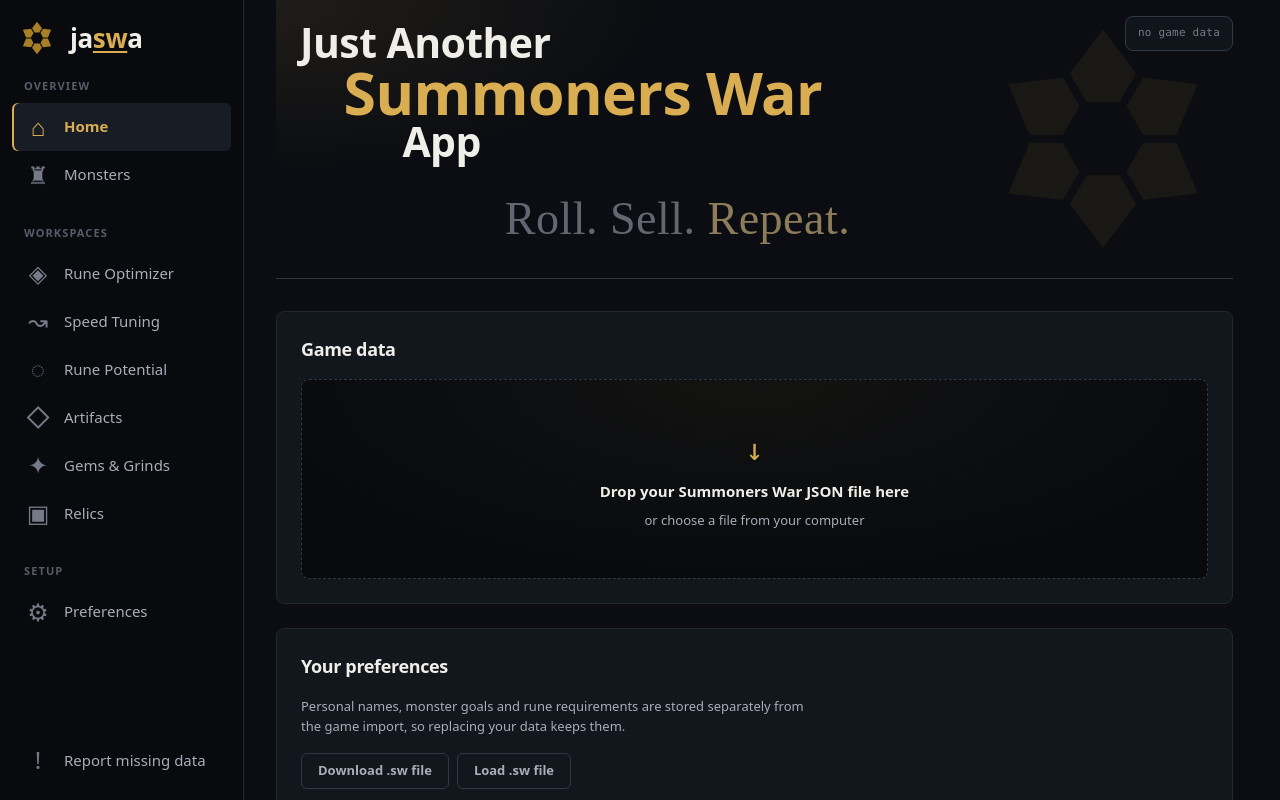
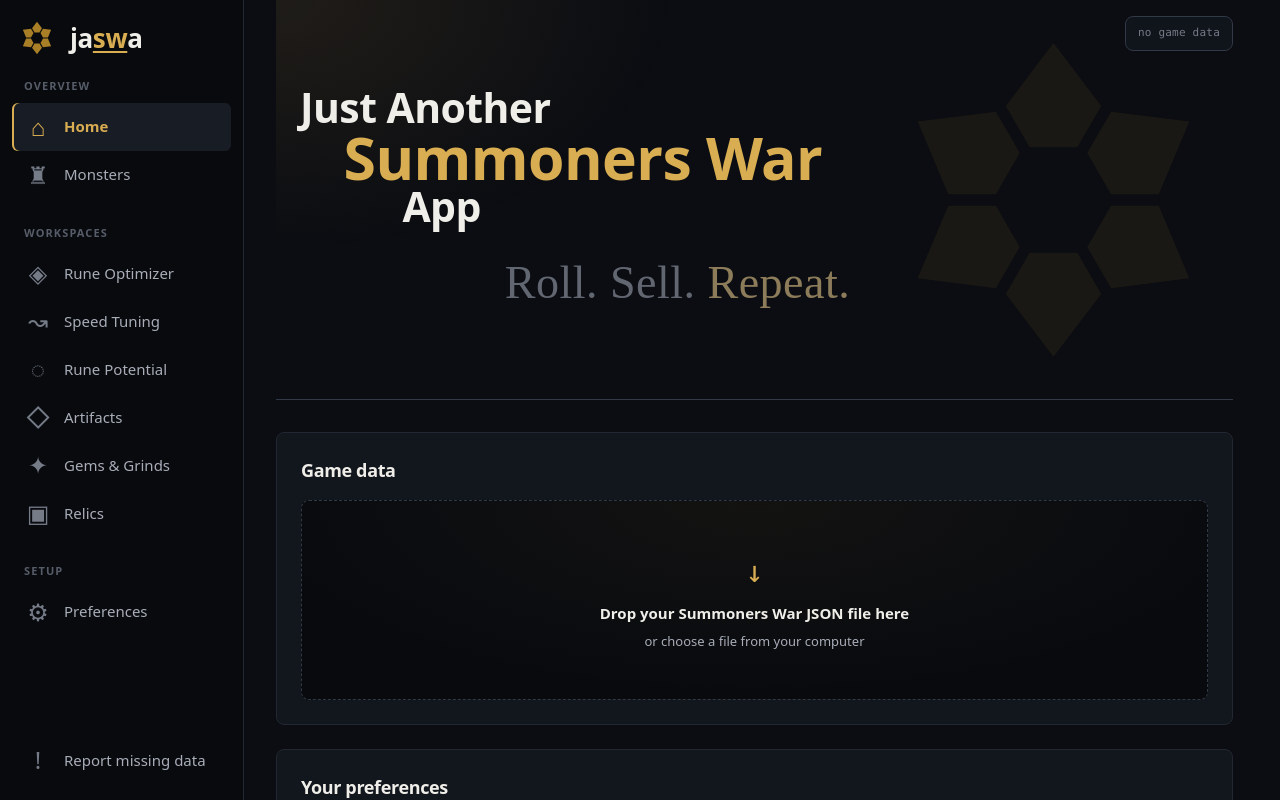
Before and after one commit to BjornElling/jaswa, a Next.js app: page / in a window 1280 px wide. Shown: the top 800 px of the page. Built offline with nearby package versions, Linux system fonts and the light colour scheme.

Commit message:
Center the home hero and align its quote

```diff
--- a/app/globals.css
+++ b/app/globals.css
@@ -508,7 +508,20 @@ button { cursor: pointer; }
   right: 0;
   top: 0;
 }
-.workspace-page .hero { padding-bottom: var(--s6); }
+.workspace-page .hero {
+  min-height: 400px;
+  display: flex;
+  flex-direction: column;
+  justify-content: center;
+  padding-bottom: var(--s5);
+}
+
+/* On a roomy workspace the home hero has enough clear ground below the
+   corner status card to use its own right edge. The quote is therefore
+   aligned to that edge with the header's fixed inset, not the status card. */
+@media (min-width: 1400px) {
+  .workspace-page .hero { padding-right: var(--s5); }
+}
 
 /* Prose sections stop at the reading measure and centre inside the
    workspace, so the separate, table-first Monsters empty state retains its
```
